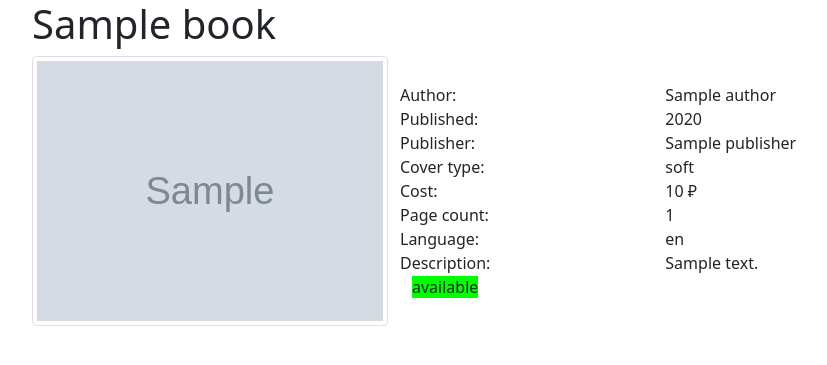
After one commit to pokidovea/UnitTestsLesson, a Django app: a page that uses templates/book.html in a window 1280 px wide. The commit adds this page. Shown: the top 365 px of the page, without its empty margins (50-877 px from the left). Run offline with Django 4.2, Linux system fonts and the light colour scheme; tables that the repository leaves empty hold one stand-in row (values such as "Sample post"); grey boxes marked "Sample" are stand-in pictures.

Commit message:
Add detail page

```diff
--- a/bookshop/models.py
+++ b/bookshop/models.py
@@ -1,4 +1,5 @@
 from django.db import models
+from django.urls import reverse
 
 
 class Publisher(models.Model):
@@ -51,3 +52,6 @@ class Book(models.Model):
 
     def get_authors(self):
         return self.authors.values_list('name', flat=True)
+
+    def get_absolute_url(self):
+        return reverse('details', args=[str(self.slug)])
--- a/bookshop/urls.py
+++ b/bookshop/urls.py
@@ -1,7 +1,8 @@
 from django.urls import path
 
-from bookshop.views import catalog
+from bookshop.views import book_details, catalog
 
 urlpatterns = [
     path('', catalog, name='catalog'),
+    path('details/<slug>', book_details, name='details')
 ]
--- a/bookshop/views.py
+++ b/bookshop/views.py
@@ -1,4 +1,4 @@
-from django.shortcuts import render
+from django.shortcuts import get_object_or_404, render
 
 from bookshop.models import Book
 
@@ -6,3 +6,9 @@ from bookshop.models import Book
 def catalog(request):
     books = Book.objects.all()
     return render(request, 'catalog.html', {'books': books})
+
+
+def book_details(request, slug):
+    book = get_object_or_404(Book, slug=slug)
+
+    return render(request, 'book.html', {'book': book})
--- /dev/null
+++ b/templates/book.html
@@ -0,0 +1,65 @@
+{% extends "base.html" %}
+
+{% block page_title %}
+- details
+{% endblock %}
+
+{% block content %}
+    <div class="container">
+        <div class="row">
+            <h1 class="col">{{ book.title }}</h1>
+        </div>
+        <div class="row align-items-center">
+            <div class="col-4">
+                <img src="{{ book.picture.url }}" alt="" class="img-thumbnail">
+            </div>
+            <div class="col-8">
+                <div class="row">
+                    <div class="col-4 px-0">Author:</div>
+                    <div class="col-8">
+                        {% for author in book.get_authors %}
+                            <div>{{ author }}</div>
+                        {% endfor %}
+                    </div>
+                </div>
+                <div class="row">
+                    <div class="col-4 px-0">Published:</div>
+                    <div class="col-8">{{ book.publishing_year }}</div>
+                </div>
+                <div class="row">
+                    <div class="col-4 px-0">Publisher:</div>
+                    <div class="col-8">{{ book.publisher }}</div>
+                </div>
+                <div class="row">
+                    <div class="col-4 px-0">Cover type:</div>
+                    <div class="col-8">{{ book.cover_type }}</div>
+                </div>
+                <div class="row">
+                    <div class="col-4 px-0">Cost:</div>
+                    <div class="col-8">{{ book.cost }} ₽</div>
+                </div>
+                <div class="row">
+                    <div class="col-4 px-0">Page count:</div>
+                    <div class="col-8">{{ book.page_count }}</div>
+                </div>
+                <div class="row">
+                    <div class="col-4 px-0">Language:</div>
+                    <div class="col-8">{{ book.language }}</div>
+                </div>
+                <div class="row">
+                    <div class="col-4 px-0">Description:</div>
+                    <div class="col-8">{{ book.short_description }}</div>
+                </div>
+                <div class="row">
+                    <div class="col">
+                        {% if book.count_in_storage %}
+                            <span style="background-color: #0f0;">available</span>
+                        {% else %}
+                            <span style="background-color: #f00;">not available</span>
+                        {% endif %}
+                    </div>
+                </div>
+            </div>
+        </div>
+    </div>
+{% endblock %}
```
Also changed, not shown: templates/catalog.html (+6 -2 lines).
